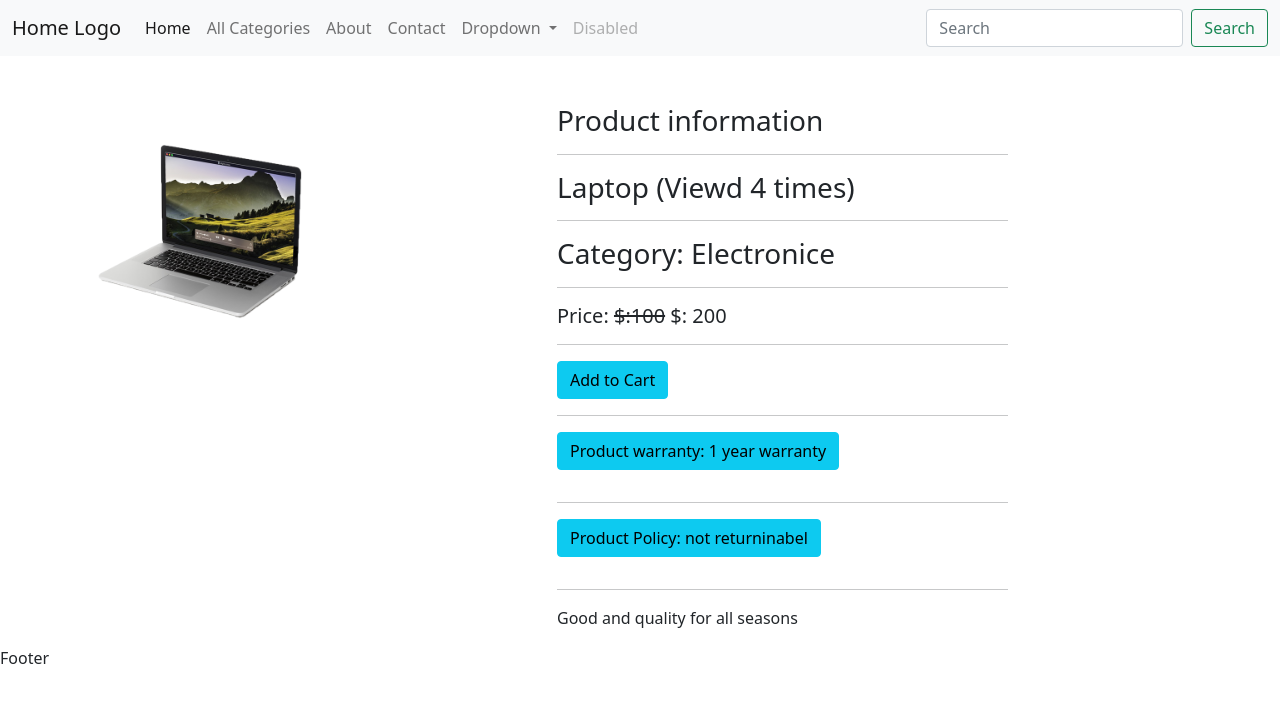
After one commit to Bright11/python-django-ecommerce, a Django app: a page that uses template/include/nav.html in a window 1280 px wide. The commit adds this page. Shown: the top 703 px of the page. Run offline with Django 4.2, Linux system fonts and the light colour scheme; data comes from the database, SQL or seed files in the repository; both versions use the stored data as it was after the commit; parts of the project's set-up code (start-up, migrations or seed data) failed here and were passed over; some libraries are stand-ins or nearby versions.

Commit message:
view count and details page

```diff
--- a/mystor/urls.py
+++ b/mystor/urls.py
@@ -13,4 +13,5 @@ urlpatterns = [
     path('cart/',CartView.as_view(),name='cart'),
     path('contact/',ContactView.as_view(),name='contact'),
     path('allproduct/',AllproductView.as_view(),name='allproduct'),
+    path('product/<slug:slug>',ProductDetailsView.as_view(),name='productdetails'),
 ]
--- a/mystor/views.py
+++ b/mystor/views.py
@@ -23,15 +23,29 @@ class HomeView(TemplateView):
           context['allcategories']=Category.objects.all()
           return context
 
-
+     #getting product and its categories
 class AllproductView(TemplateView):
      template_name='allproduct.html'
 
      def get_context_data(self, **kwargs):
           context =super().get_context_data(**kwargs)
-          context['allcategories']=Category.objects.all()
+          context['allcategories']=Category.objects.all().order_by('-id')
           return context
 
+#product details
+class ProductDetailsView(TemplateView):
+     template_name='productdetails.html'
+
+     def get_context_data(self, **kwargs):
+          context= super().get_context_data(**kwargs)
+          slug= kwargs['slug']
+          #print(slug, '99999999999999999')
+          url_slug= self.kwargs['slug']
+          product= Product.objects.get(slug=url_slug)
+          product.view_count += 1 #view count
+          product.save() #view count save
+          context['product']=product
+          return context
 
 class AboutView(TemplateView):
     template_name='about.html'
--- a/template/allproduct.html
+++ b/template/allproduct.html
@@ -1,6 +1,6 @@
 {% extends 'base.html' %}
 {% block title%}
-Home
+Product categories
 {% endblock%}
 {% block navbar %}
 {% include 'include/nav.html' %}
@@ -15,8 +15,8 @@ Home
         {% for p in cart.product_set.all  %}
         <div class="col-md-4">
             <img src="{{ p.image.url }}" alt="{{ p.title }}" class="img-fluid" style="height:250px;"/>
-            <h3>{{ p.title }}</h3>
-            <p>Price:<strike>$. {{p.mared_price}}</strike> ${{ p.salling_price }}</p>
+            <h3><a href="{% url 'mystor:productdetails' p.slug %}">{{ p.title }}</a></h3>
+            <p>Price:<strike>$: {{p.mared_price}}</strike> ${{ p.salling_price }}</p>
         </div>
         {% endfor %}
 
--- a/template/home.html
+++ b/template/home.html
@@ -11,7 +11,8 @@ Home
         {% for p in product_list  %}
         <div class="col-md-4">
             <img src="{{ p.image.url }}" alt="{{ p.title }}" class="img-fluid" style="height:250px;"/>
-            <h3>{{ p.title }}</h3>
+            <h3><a href="{% url 'mystor:productdetails' p.slug %}">{{ p.title }}</a></h3>
+
             <p>Price:<strike>$. {{p.mared_price}}</strike> ${{ p.salling_price }}</p>
         </div>
         {% endfor %}
--- a/template/include/nav.html
+++ b/template/include/nav.html
@@ -7,7 +7,7 @@
       <div class="collapse navbar-collapse" id="navbarSupportedContent">
         <ul class="navbar-nav me-auto mb-2 mb-lg-0">
           <li class="nav-item">
-            <a class="nav-link active" aria-current="page" href="#">Home</a>
+            <a class="nav-link active" aria-current="page" href="{% url 'mystor:home' %}">Home</a>
           </li>
           <li class="nav-item">
             <a class="nav-link" href="/allproduct/">All Categories</a>
--- /dev/null
+++ b/template/productdetails.html
@@ -0,0 +1,34 @@
+{% extends 'base.html' %}
+{% block title%}
+{{ product.title }}
+{% endblock%}
+{% block navbar %}
+{% include 'include/nav.html' %}
+{% endblock %}
+{% block content %}
+<div class="container mt-5">
+    <div class="row">
+        <div class="col-md-5">
+            <img src="{{ product.image.url }}" alt="{{ product.title }}" class="img-fluid" style="height:250px;"/>
+        </div>
+        <div class="col-md-5">
+            <h3>Product information</h3>
+            <hr>
+    <h3>{{ product.title }} (Viewd {{ product.view_count }} times) </h3>
+    <hr>
+    <h3>Category: {{ product.category }}</h3>
+    <hr>
+    <h5>Price: <strike>$:{{product.mared_price}}</strike> $: {{ product.salling_price }}</h5>
+    <hr>
+    <a href="" class="btn btn-info">Add to Cart</a>
+    <hr>
+    <p class="btn btn-info">Product warranty: {{ product.warranty }}
+        <hr>
+        <p class="btn btn-info">Product Policy: {{ product.return_policy }}</p>
+        <hr>
+        <p>{{ product.description }}</p>
+        </div>
+        </div>
+
+</div>
+{% endblock %}
```
Also changed, not shown: db.sqlite3, media/products/1.png (added), media/products/10.png (added), media/products/1_hm6CLsl.png (added), media/products/6.png (added), media/products/about.png (added), media/products/f.jpg (added), media/products/j2.png (added), media/products/s.png (added).
